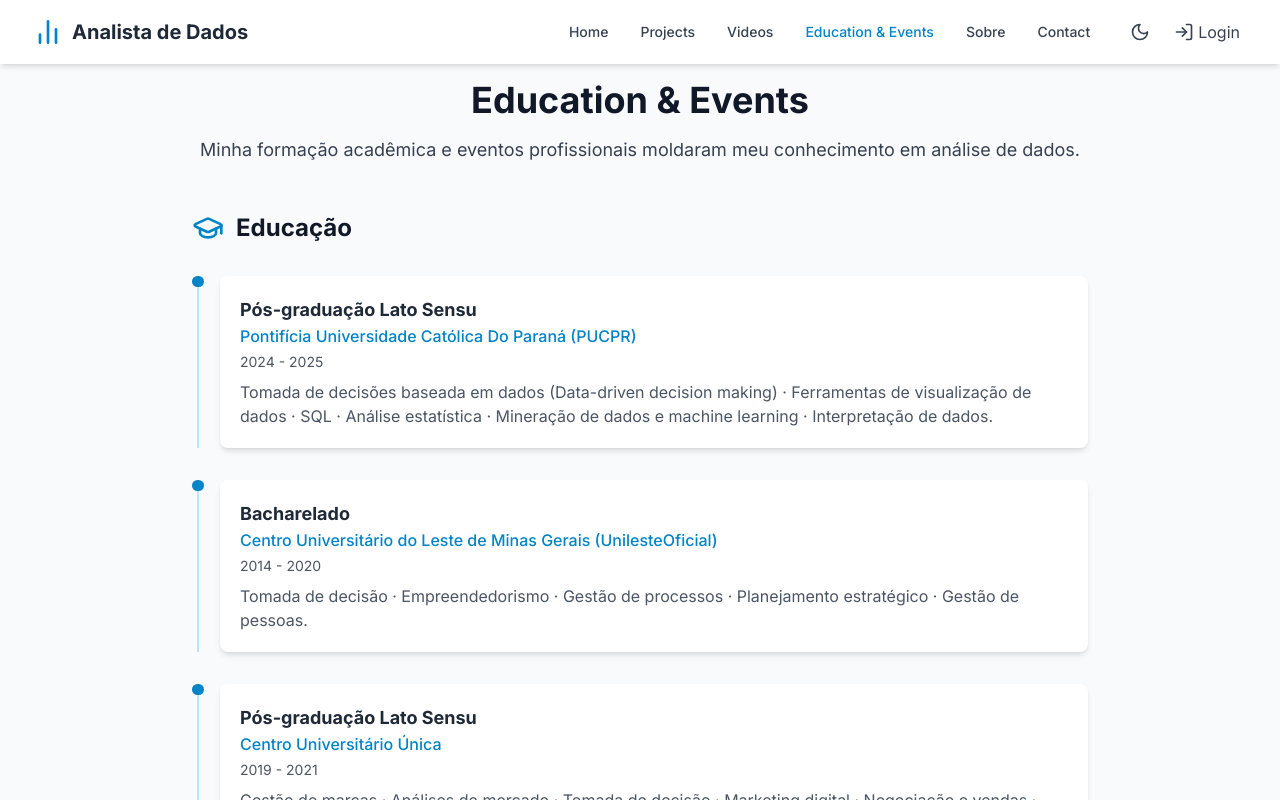
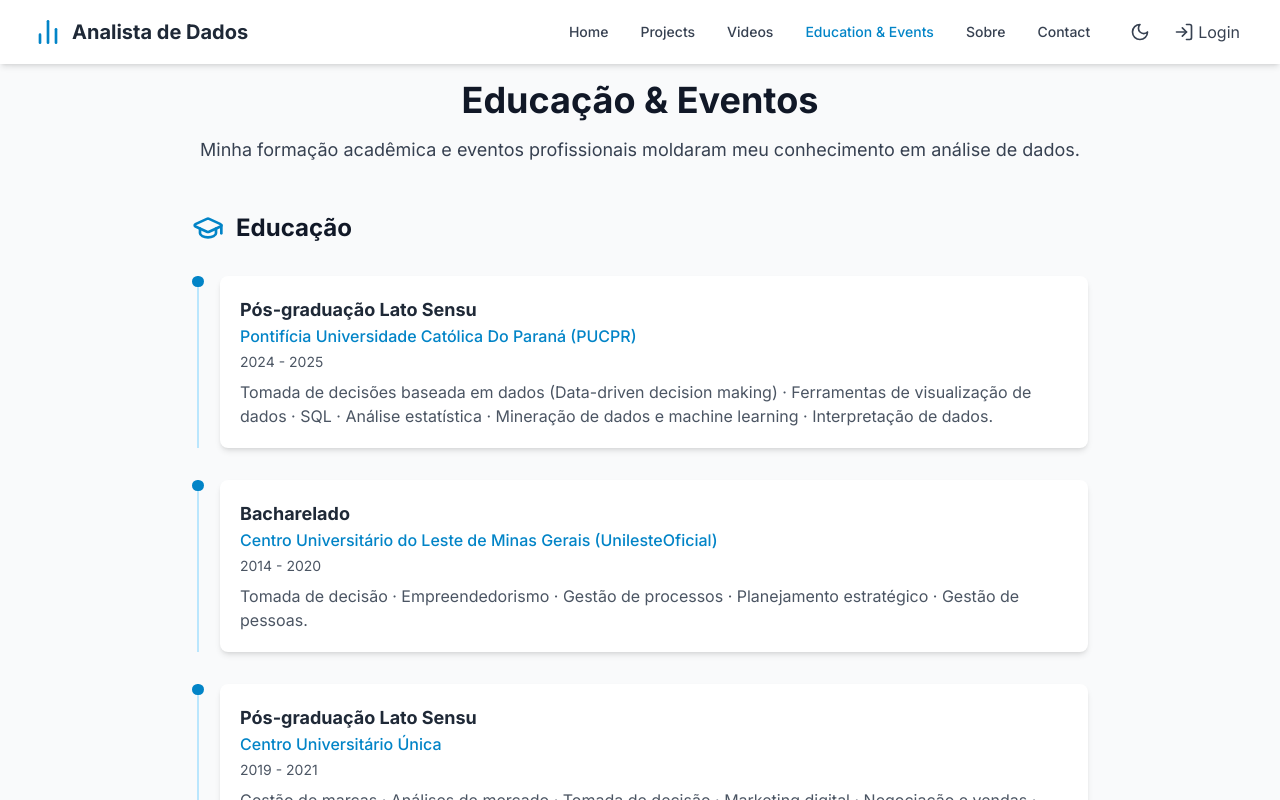
Before and after one commit to italomtato/Port, a React (Vite) app: page /education in a window 1280 px wide. Shown: the top 800 px of the page. Built offline with nearby package versions, Linux system fonts and the light colour scheme.

Commit message:
Update Education.tsx

```diff
--- a/src/pages/Education.tsx
+++ b/src/pages/Education.tsx
@@ -10,7 +10,7 @@ const Education: React.FC = () => {
     <div className="min-h-screen bg-gray-50 dark:bg-gray-900 pt-20 pb-16 px-4 sm:px-6 lg:px-8 transition-colors duration-300">
       <div className="max-w-4xl mx-auto">
         <div className="text-center mb-12">
-          <h1 className="text-4xl font-bold text-gray-900 dark:text-white mb-4">Education & Events</h1>
+          <h1 className="text-4xl font-bold text-gray-900 dark:text-white mb-4">Educação & Eventos</h1>
           <p className="text-lg text-gray-700 dark:text-gray-300">
             Minha formação acadêmica e eventos profissionais moldaram meu conhecimento em análise de dados.
           </p>
```
